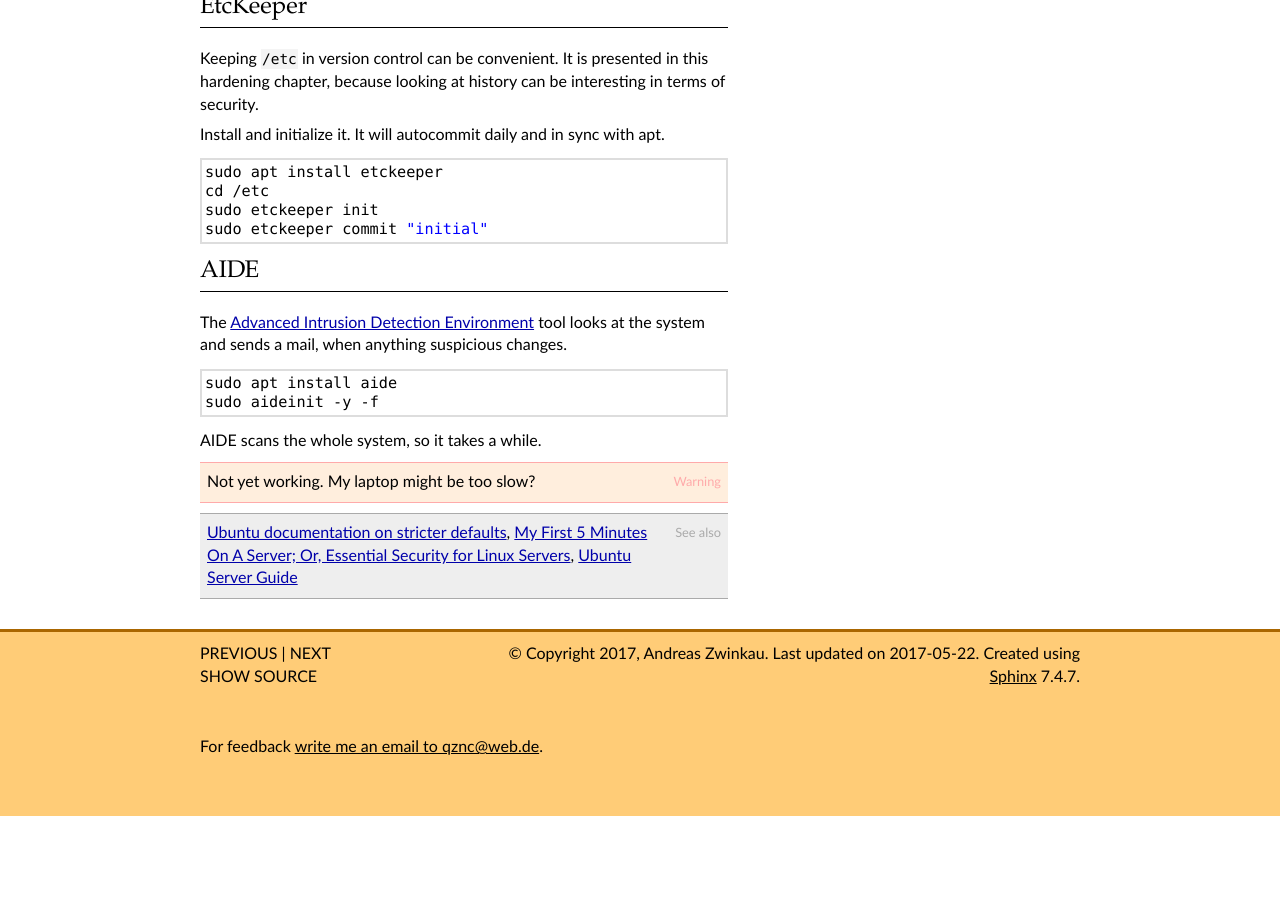
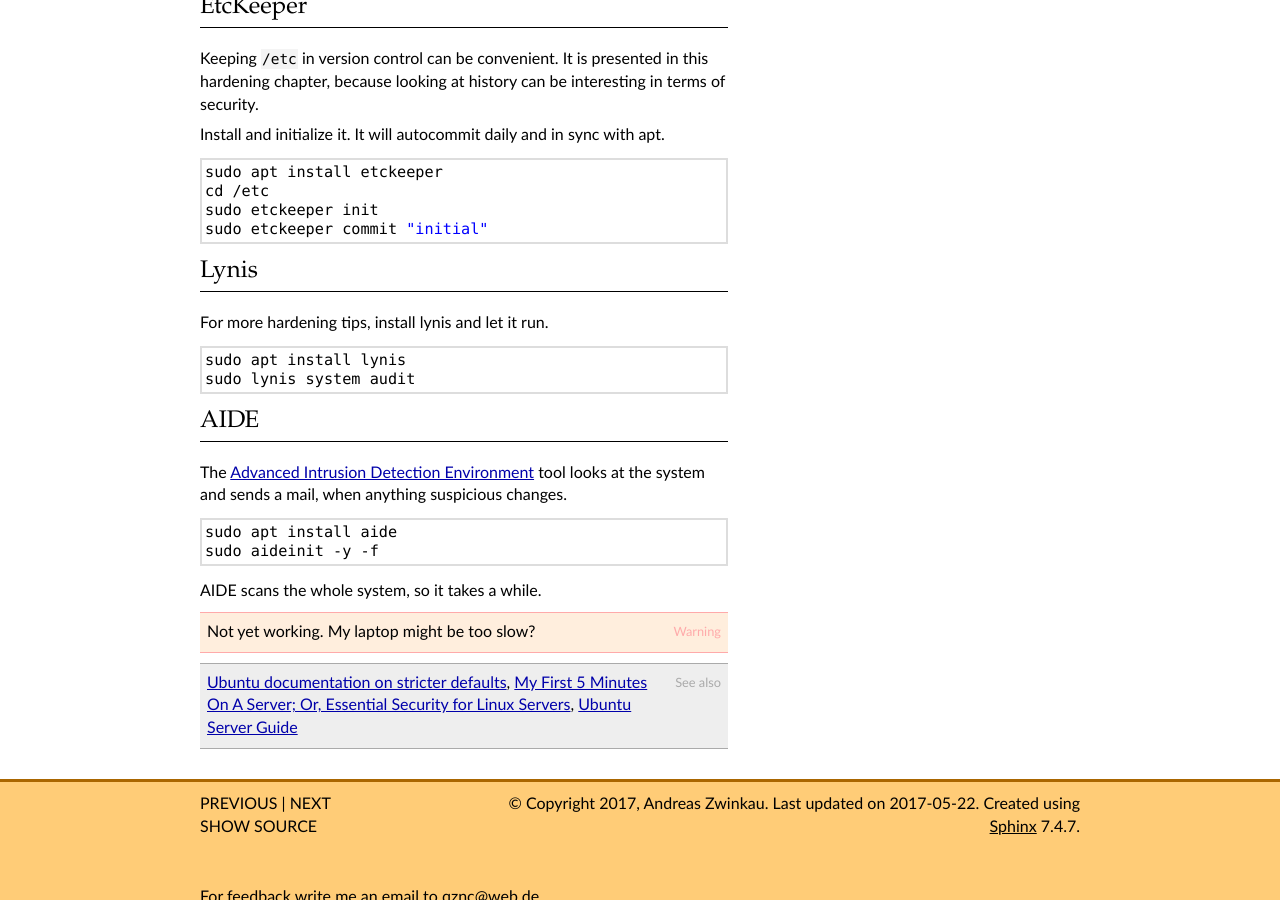
Before and after one commit to qznc/my-homeserver, a Sphinx documentation site: the page built from source/hardening.rst, in a window 1280 px wide and 900 px high, scrolled down 2224 px. Built offline with Sphinx 7.4.7, drawn with Linux system fonts in a browser that asks for light colours; before the commit the page ends 3040 px from its top, so only the background shows below that.

Commit message:
Add Lynis

```diff
--- a/source/hardening.rst
+++ b/source/hardening.rst
@@ -162,6 +162,16 @@ It will autocommit daily and in sync with apt.
    sudo etckeeper init
    sudo etckeeper commit "initial"
 
+Lynis
+-----
+
+For more hardening tips, install lynis and let it run.
+
+.. code::
+
+   sudo apt install lynis
+   sudo lynis system audit
+
 AIDE
 ----
 
```
